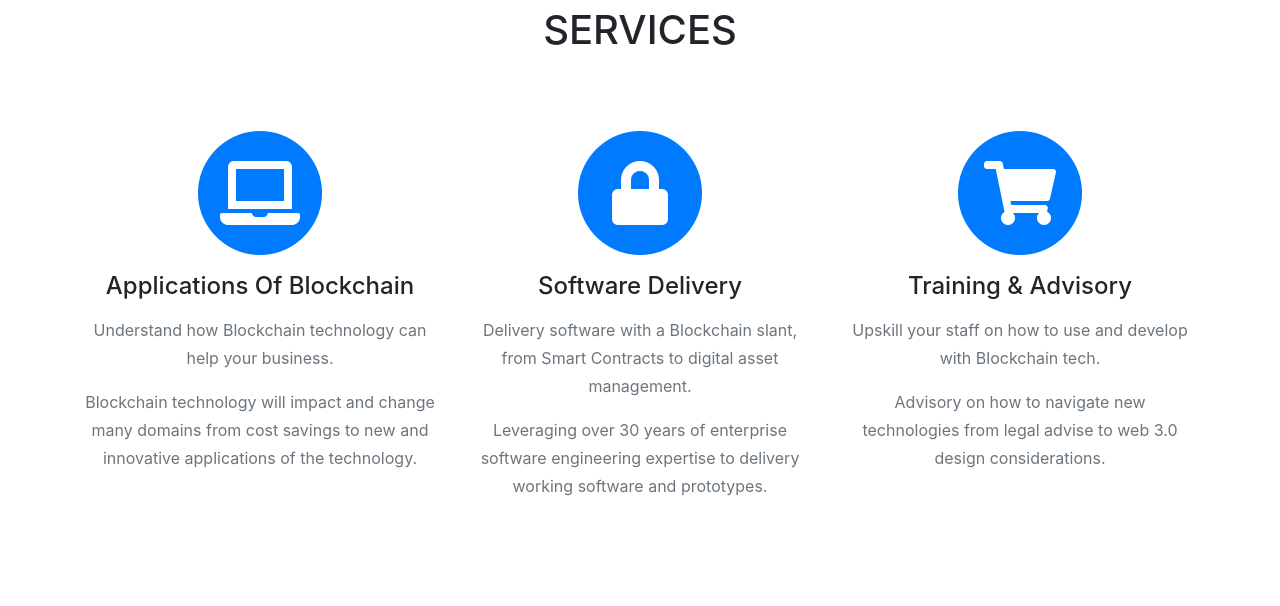
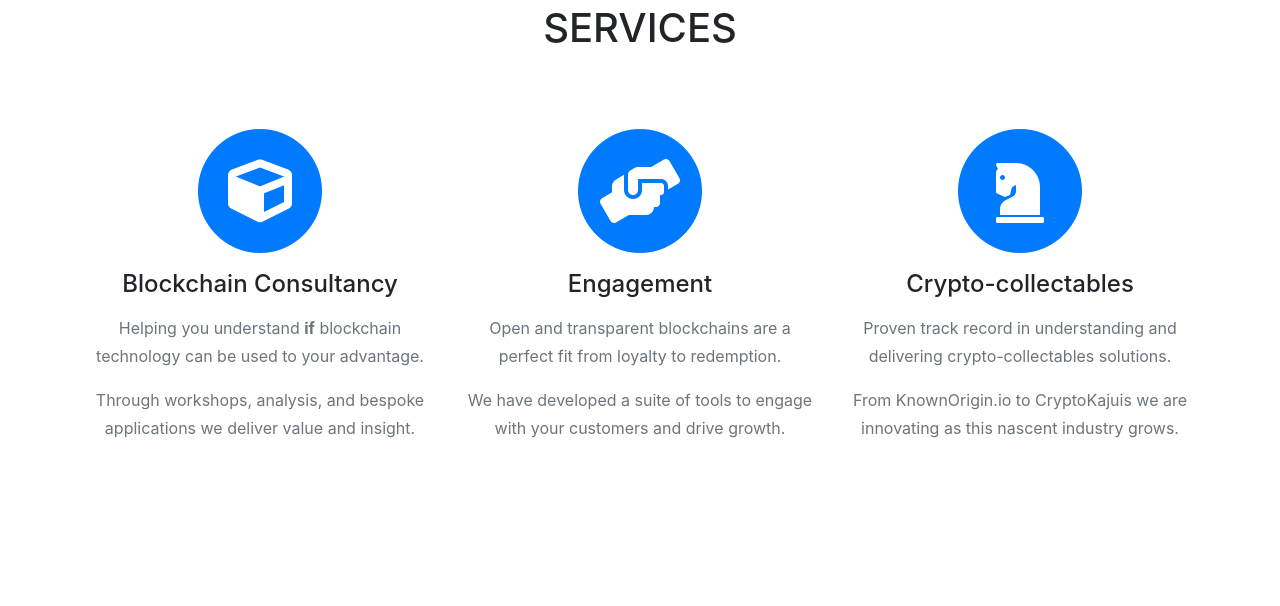
Before and after one commit to blockrockettech/blockrocket-redesign, a website with bundled scripts: page index.html in a window 1280 px wide. Shown: the part 960-1566 px from the top of the page. Built offline with nearby package versions, Linux system fonts and the light colour scheme; files whose address does not match are found by name; a web font is replaced by a local one.

Commit message:
first attempt

```diff
--- a/index.html
+++ b/index.html
@@ -32,7 +32,7 @@
 <nav class="navbar navbar-expand-lg navbar-dark fixed-top" id="mainNav">
     <div class="container">
         <a class="navbar-brand js-scroll-trigger" href="#page-top">
-            <img src="./img/BR_stack_white-01.png" class="img-fluid small-stack-logo"> BlockRocket
+            <img src="./img/BR_stack_white-01.png" class="img-fluid small-stack-logo">
         </a>
         <button class="navbar-toggler navbar-toggler-right" type="button" data-toggle="collapse"
                 data-target="#navbarResponsive" aria-controls="navbarResponsive" aria-expanded="false"
@@ -69,9 +69,7 @@
             <div class="intro-lead-in">
                 <img src="./img/BlockR_White_logo.png" class="img-fluid">
             </div>
-            <div class="intro-heading">
-            </div>
-            <div class="intro-sub-heading">
+            <div class="intro-sub-heading mt-5">
                 Helping businesses understand the potential of <span class="font-italic">Blockchain</span> Technology
             </div>
             <a class="btn btn-primary btn-xl text-uppercase js-scroll-trigger" href="#services">Tell Me More</a>
@@ -88,46 +86,87 @@
                 <h3 class="section-subheading text-muted"></h3>
             </div>
         </div>
+        <!--<div class="row text-center">-->
+            <!--<div class="col-md-4">-->
+                <!--<span class="fa-stack fa-4x">-->
+                  <!--<i class="fas fa-circle fa-stack-2x text-primary"></i>-->
+                  <!--<i class="fas fa-laptop fa-stack-1x fa-inverse"></i>-->
+                <!--</span>-->
+                <!--<h4 class="service-heading">Applications Of Blockchain</h4>-->
+                <!--<p class="text-muted">-->
+                    <!--Understand how Blockchain technology can help your business.-->
+                <!--</p>-->
+                <!--<p class="text-muted">-->
+                    <!--Blockchain technology will impact and change many domains from cost savings to new and innovative-->
+                    <!--applications of the technology.-->
+                <!--</p>-->
+            <!--</div>-->
+            <!--<div class="col-md-4">-->
+                <!--<span class="fa-stack fa-4x">-->
+                  <!--<i class="fas fa-circle fa-stack-2x text-primary"></i>-->
+                  <!--<i class="fas fa-lock fa-stack-1x fa-inverse"></i>-->
+                <!--</span>-->
+                <!--<h4 class="service-heading">Software Delivery</h4>-->
+                <!--<p class="text-muted">-->
+                    <!--Delivery software with a Blockchain slant, from Smart Contracts to digital asset management.-->
+                <!--</p>-->
+                <!--<p class="text-muted">-->
+                    <!--Leveraging over 30 years of enterprise software engineering expertise to delivery working software-->
+                    <!--and prototypes.-->
+                <!--</p>-->
+            <!--</div>-->
+            <!--<div class="col-md-4">-->
+                <!--<span class="fa-stack fa-4x">-->
+                  <!--<i class="fas fa-circle fa-stack-2x text-primary"></i>-->
+                  <!--<i class="fas fa-shopping-cart fa-stack-1x fa-inverse"></i>-->
+                <!--</span>-->
+                <!--<h4 class="service-heading">Training & Advisory</h4>-->
+                <!--<p class="text-muted">-->
+                    <!--Upskill your staff on how to use and develop with Blockchain tech.-->
+                <!--</p>-->
+                <!--<p class="text-muted">-->
+                    <!--Advisory on how to navigate new technologies from legal advise to web 3.0 design considerations.-->
+                <!--</p>-->
+            <!--</div>-->
+        <!--</div>-->
         <div class="row text-center">
             <div class="col-md-4">
                 <span class="fa-stack fa-4x">
                   <i class="fas fa-circle fa-stack-2x text-primary"></i>
-                  <i class="fas fa-laptop fa-stack-1x fa-inverse"></i>
+                  <i class="fas fa-cube fa-stack-1x fa-inverse"></i>
                 </span>
-                <h4 class="service-heading">Applications Of Blockchain</h4>
+                <h4 class="service-heading">Blockchain Consultancy</h4>
                 <p class="text-muted">
-                    Understand how Blockchain technology can help your business.
+                    Helping you understand <strong>if</strong> blockchain technology can be used to your advantage.
                 </p>
                 <p class="text-muted">
-                    Blockchain technology will impact and change many domains from cost savings to new and innovative
-                    applications of the technology.
+                    Through workshops, analysis, and bespoke applications we deliver value and insight.
                 </p>
             </div>
             <div class="col-md-4">
                 <span class="fa-stack fa-4x">
                   <i class="fas fa-circle fa-stack-2x text-primary"></i>
-                  <i class="fas fa-lock fa-stack-1x fa-inverse"></i>
+                  <i class="fas fa-hands-helping fa-stack-1x fa-inverse"></i>
                 </span>
-                <h4 class="service-heading">Software Delivery</h4>
+                <h4 class="service-heading">Engagement</h4>
                 <p class="text-muted">
-                    Delivery software with a Blockchain slant, from Smart Contracts to digital asset management.
+                    Open and transparent blockchains are a perfect fit from loyalty to redemption.
                 </p>
                 <p class="text-muted">
-                    Leveraging over 30 years of enterprise software engineering expertise to delivery working software
-                    and prototypes.
+                   We have developed a suite of tools to engage with your customers and drive growth.
                 </p>
             </div>
             <div class="col-md-4">
                 <span class="fa-stack fa-4x">
                   <i class="fas fa-circle fa-stack-2x text-primary"></i>
-                  <i class="fas fa-shopping-cart fa-stack-1x fa-inverse"></i>
+                  <i class="fas fa-chess-knight fa-stack-1x fa-inverse"></i>
                 </span>
-                <h4 class="service-heading">Training & Advisory</h4>
+                <h4 class="service-heading">Crypto-collectables</h4>
                 <p class="text-muted">
-                    Upskill your staff on how to use and develop with Blockchain tech.
+                    Proven track record in understanding and delivering crypto-collectables solutions.
                 </p>
                 <p class="text-muted">
-                    Advisory on how to navigate new technologies from legal advise to web 3.0 design considerations.
+                   From KnownOrigin.io to CryptoKajuis we are innovating as this nascent industry grows.
                 </p>
             </div>
         </div>
--- a/scss/_masthead.scss
+++ b/scss/_masthead.scss
@@ -3,7 +3,7 @@ header.masthead {
   text-align: center;
   color: white;
   //background-image: url('../img/header-bg.jpg');
-  background-image: url('../img/toolbox.jpeg');
+  background-image: url('../img/toolbox_2.jpg');
   background-repeat: no-repeat;
   background-attachment: scroll;
   background-position: center center;
```
Also changed, not shown: css/agency.css, css/agency.min.css, 1 other file.
